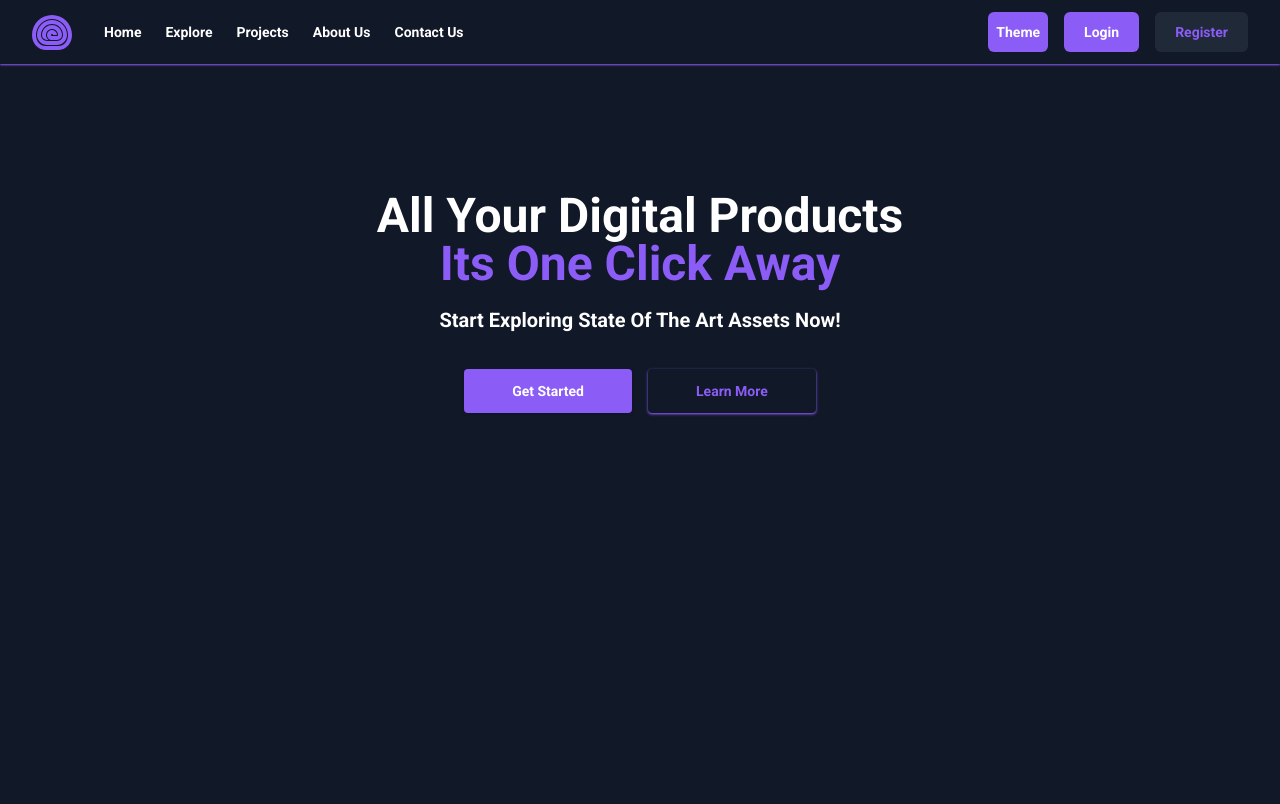
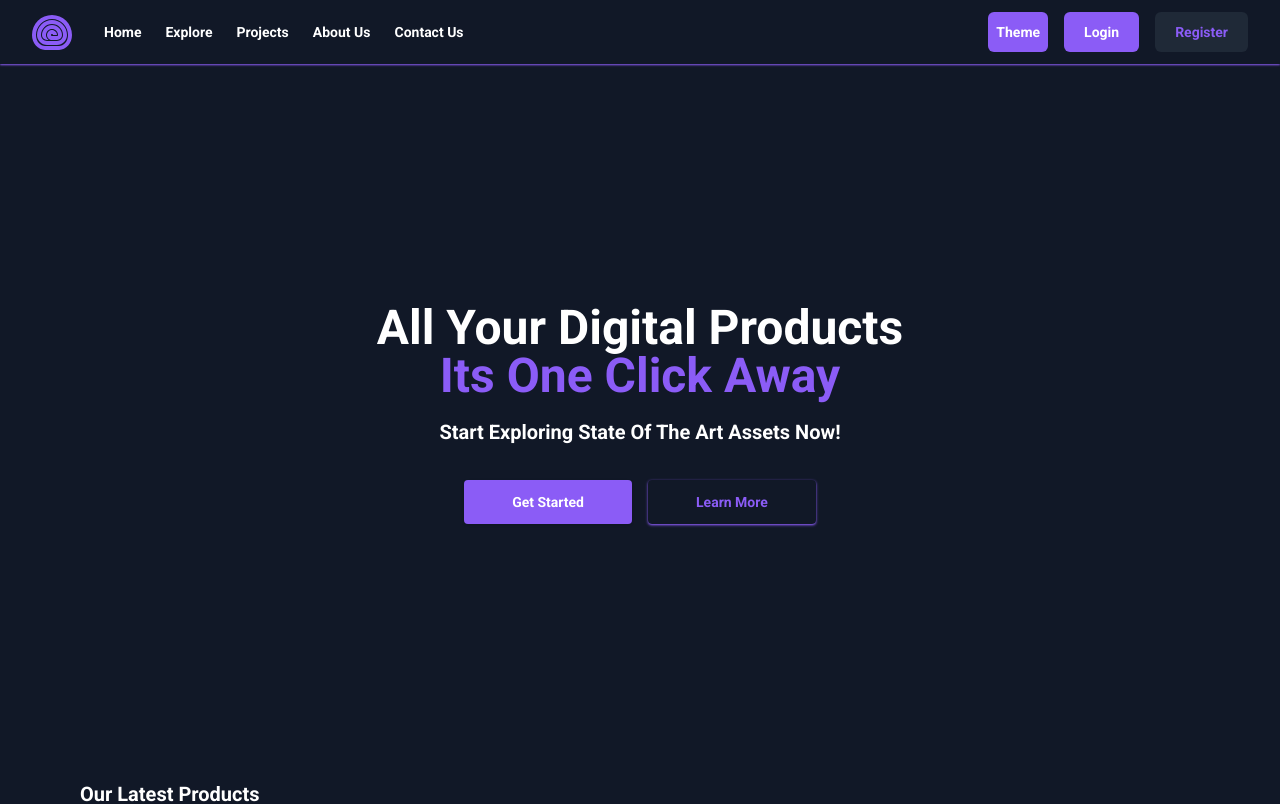
Before and after one commit to ziad-mohamed-dev/Digital-Courses-Frontend-Next.JS, a Next.js app: page / in a window 1280 px wide. Shown: the top 804 px of the page. Built offline with nearby package versions, Linux system fonts and the light colour scheme; no server answers.

Commit message:
Update Hero.jsx

```diff
--- a/app/_components/Hero.jsx
+++ b/app/_components/Hero.jsx
@@ -4,7 +4,7 @@ import React from "react";
 function Hero() {
   return (
     <section>
-      <div className="mx-auto max-w-screen-xl px-4 py-32 h-screen">
+      <div className="mx-auto max-w-screen-xl px-4 py-32 h-screen flex items-center max-h-[700px]">
         <div className="mx-auto max-w-xl text-center">
           <h1 className="text-3xl font-extrabold sm:text-5xl">
             All Your Digital Products
```
